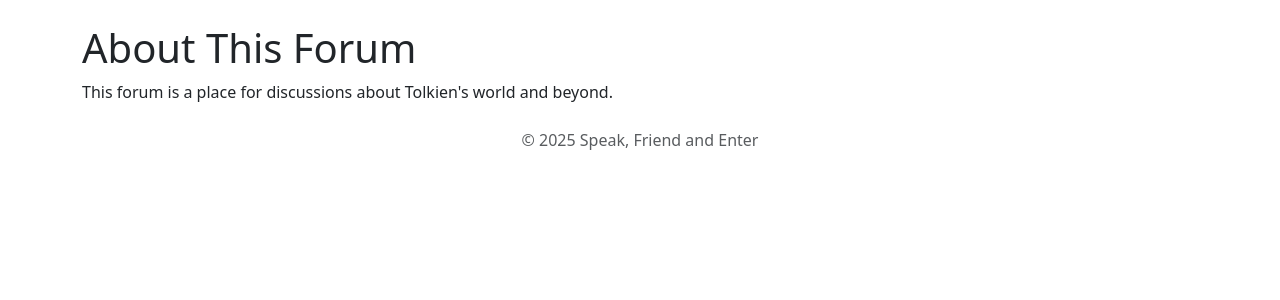
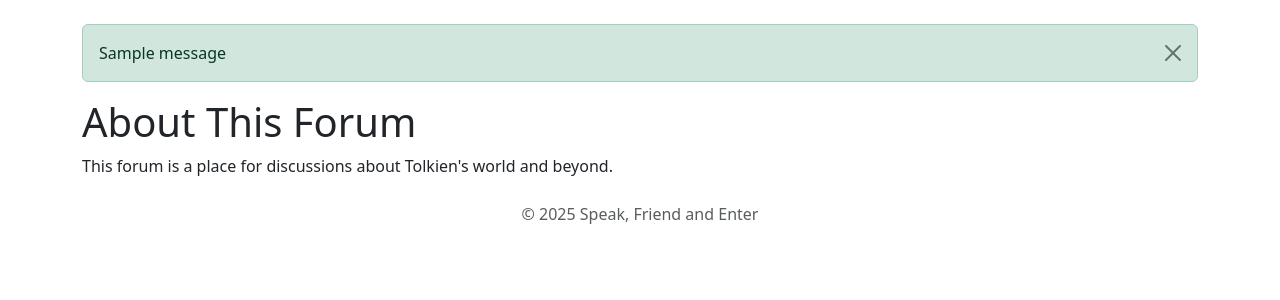
Before and after one commit to Ironmonkeynuts/tolkien_forum, a Django app: page /about/ in a window 1280 px wide. Shown: the part 56-356 px from the top of the page. Run offline with Django 4.2, Linux system fonts and the light colour scheme; tables that the repository leaves empty hold one stand-in row (values such as "Sample post"); one stand-in notice (Sample message) is shown.

Commit message:
Update views: improve pagination, improve comments view and add alert messages

```diff
--- a/forum/views.py
+++ b/forum/views.py
@@ -5,6 +5,7 @@ from django.shortcuts import render, get_object_or_404, redirect
 from django.views import generic
 from django.db import models
 from django.core.paginator import Paginator, EmptyPage
+from django.contrib import messages
 from .models import Article, Comment
 from .forms import CommentForm, ArticleForm, ProfileForm
 
@@ -37,9 +38,10 @@ class ArticleList(generic.ListView):
     def paginate_queryset(self, queryset, page_size):
         try:
             return super().paginate_queryset(queryset, page_size)
-        #
         except EmptyPage:
-            return self.paginator.page(self.paginator.num_pages)
+            if hasattr(self, 'paginator'):  # Ensure paginator exists
+                return self.paginator.page(self.paginator.num_pages)
+            return super().paginate_queryset(queryset, page_size)
 
 
 class ArticleDetail(generic.DetailView):
@@ -76,8 +78,11 @@ class ArticleDetail(generic.DetailView):
         """
         context = super().get_context_data(**kwargs)
         article = self.get_object()
-        # Fetch approved comments only, order newest first
-        context['comments'] = article.comments.filter(approved=True).order_by('-created_on')
+        # Allow author to see their own unapproved comments
+        if self.request.user.is_authenticated and self.request.user == article.author:
+            context['comments'] = article.comments.order_by('-created_on')
+        else:
+            context['comments'] = article.comments.filter(approved=True).order_by('-created_on')
         context['form'] = CommentForm()
         return context
 
@@ -97,6 +102,7 @@ class ArticleDetail(generic.DetailView):
             comment.author = request.user
             comment.approved = True  # Automatic approval
             comment.save()
+            messages.success(request, 'Your comment has been posted.')  # Feedback success
             # Redirect to the same page so a refresh doesn't resubmit the form
             return redirect('article_detail', slug=self.object.slug)
         else:
@@ -148,10 +154,15 @@ def article_form(request, slug=None):
             if not article:
                 new_article.author = request.user
             new_article.save()
+            if new_article.status == 0 or not new_article.approved:  # Smart redirect + message
+                messages.info(request, "Your article is saved as draft or awaiting approval.")
+                return redirect('forum')
+            messages.success(request, "Your article has been saved successfully.")  # Feedback success
             return redirect('article_detail', slug=new_article.slug)
+        else:
+            messages.error(request, "There was an error saving your article. Please check the form.")  # Error message
     else:
         form = ArticleForm(instance=article)
-
     return render(request, 'forum/article_form.html', {'form': form, 'article': article})
 
 
@@ -163,6 +174,10 @@ class ArticleDelete(generic.DeleteView):
     """
     model = Article
     success_url = '/forum/'
+
+    def delete(self, request, *args, **kwargs):
+        messages.success(request, "The article has been deleted.")  # Feedback on delete
+        return super().delete(request, *args, **kwargs)
 
     def get_queryset(self):
         """
@@ -185,7 +200,10 @@ def edit_profile(request):
         form = ProfileForm(request.POST, request.FILES, instance=profile)
         if form.is_valid():
             form.save()
+            messages.success(request, "Your profile has been updated.")  # Feedback success
             return redirect('profile')
+        else:
+            messages.error(request, "There was an error updating your profile. Please check the form.")  # Error message
     else:
         form = ProfileForm(instance=profile)
 
--- a/templates/base.html
+++ b/templates/base.html
@@ -69,6 +69,18 @@
 
 
   <main class="container my-4">
+    <!-- Flash messages -->
+    {% if messages %}
+      <div class="mt-3">
+        {% for message in messages %}
+          <div class="alert alert-{{ message.tags }} alert-dismissible fade show" role="alert">
+            {{ message }}
+            <button type="button" class="btn-close" data-bs-dismiss="alert" aria-label="Close"></button>
+          </div>
+        {% endfor %}
+      </div>
+    {% endif %}
+
     {% block content %}
     {% endblock %}
   </main>
```
